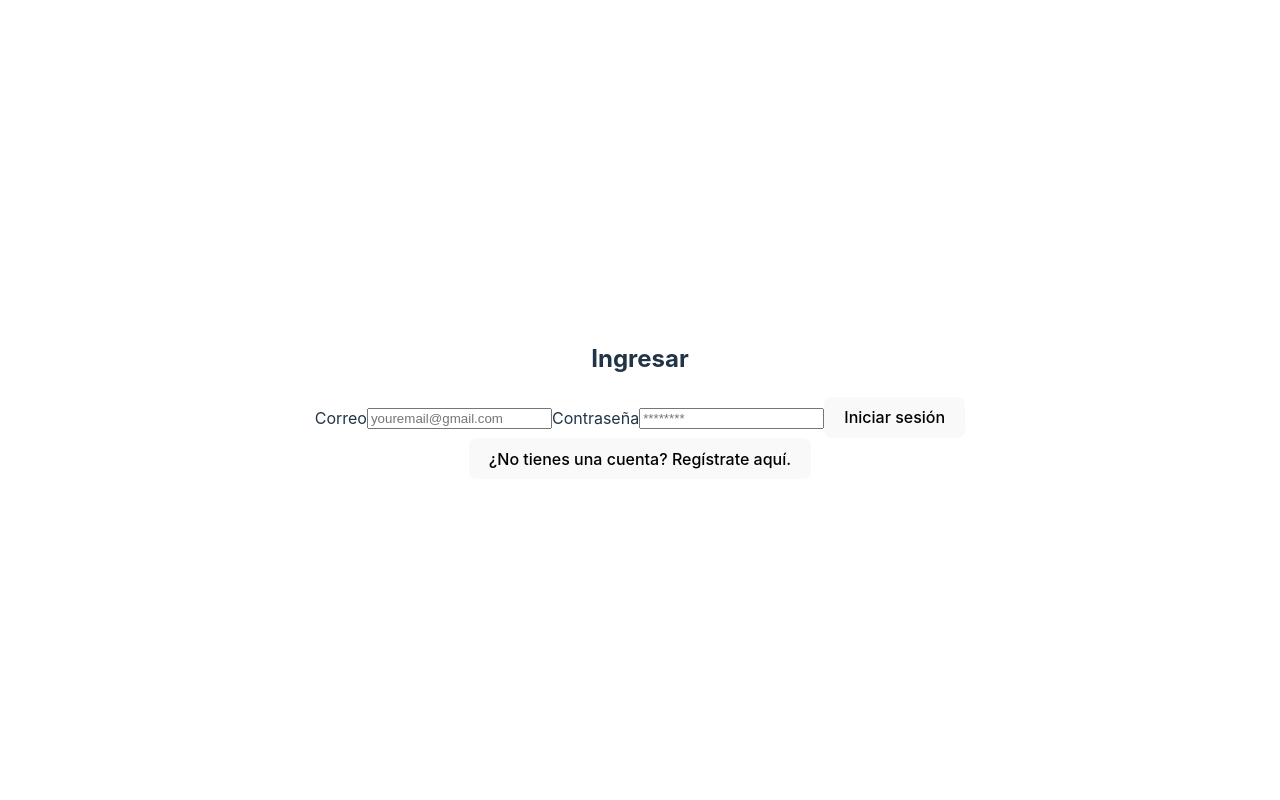
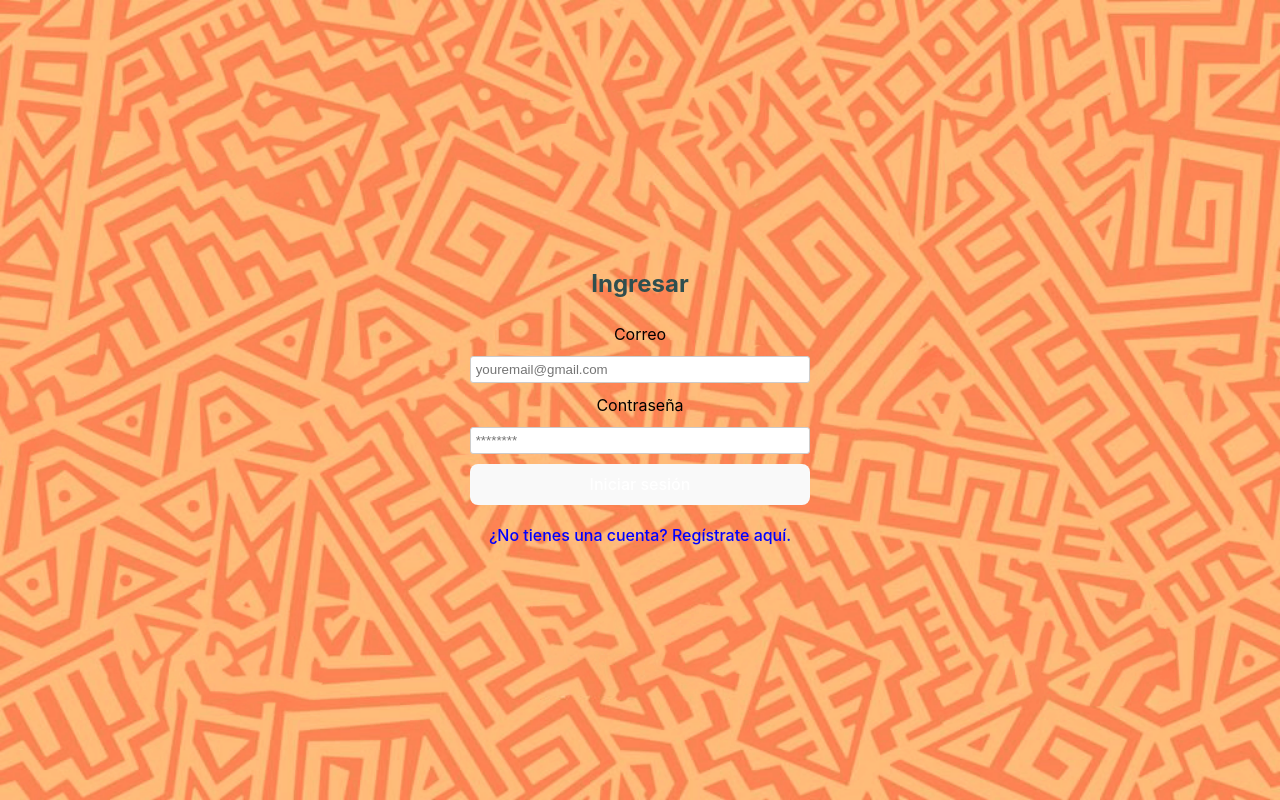
Before and after one commit to trobledo331/Artesanias-col, a React (Vite) app: page / in a window 1280 px wide. Built offline with nearby package versions, Linux system fonts and the light colour scheme.

Commit message:
Nuevas Actualizaciones

```diff
--- a/src/assets/css/Login.css
+++ b/src/assets/css/Ingresar.css
@@ -1,13 +1,21 @@
+body {
+    background-image: url('../img/fonts/fondo-artesanias.png');
+    background-size: cover;
+    background-repeat: no-repeat;
+    background-position: center center;
+}
+
 .container {
-    width: 300px;
+    width: 400px;
     margin: 0 auto;
     padding: 20px;
     border: 1px solid #ccc;
     border-radius: 5px;
+    box-shadow: 0 0 5px rgba(0, 0, 0, 0.3);
 }
 
-h1 {
-    text-align: center;
+.ingresar-title {
+    color: darkslategray;
 }
 
 form {
@@ -17,6 +25,7 @@ form {
 
 label {
     margin-bottom: 10px;
+    color: black;
 }
 
 input {
--- a/src/assets/css/Registrar.css
+++ b/src/assets/css/Registrar.css
@@ -1,13 +1,23 @@
+body {
+    background-image: url('../img/fonts/fondo-artesanias.png');
+    background-size: cover;
+    background-repeat: no-repeat;
+    background-position: center center;
+}
+
 .container {
     width: 400px;
     margin: 0 auto;
     padding: 20px;
     border: 1px solid #ccc;
     border-radius: 5px;
+    box-shadow: 0 0 5px rgba(0, 0, 0, 0.3);
 }
 
-h1 {
-    text-align: center;
+.registrarse-title {
+    color: darkslategray;
+    font-size: 24px;
+    margin-bottom: 20px;
 }
 
 form {
@@ -17,6 +27,7 @@ form {
 
 label {
     margin-bottom: 10px;
+    color: black;
 }
 
 input {
@@ -24,6 +35,11 @@ input {
     border: 1px solid #ccc;
     border-radius: 3px;
     margin-bottom: 10px;
+}
+
+input:focus {
+    outline: none;
+    box-shadow: 0 0 3px #007bff;
 }
 
 button {
@@ -35,6 +51,23 @@ button {
     cursor: pointer;
 }
 
+button:disabled {
+    background-color: #ccc;
+    cursor: not-allowed;
+}
+
 button:hover {
     background-color: #0069d9;
 }
+
+.link-btn {
+    margin-top: 10px;
+    color: blue;
+    background-color: transparent;
+    border: none;
+    cursor: pointer;
+}
+
+.link-btn:hover {
+    text-decoration: underline;
+}
--- a/src/components/Ingresar.jsx
+++ b/src/components/Ingresar.jsx
@@ -1,25 +1,60 @@
 import React, { useState } from "react";
+import '../assets/css/Ingresar.css';
 
 export const Ingresar = (props) => {
     const [email, setEmail] = useState('');
     const [pass, setPass] = useState('');
 
+    const handleChange = (e) => {
+        const { name, value } = e.target;
+        if (name === 'email') {
+            setEmail(value);
+        } else if (name === 'password') {
+            setPass(value);
+        }
+    }
+
     const handleSubmit = (e) => {
         e.preventDefault();
         console.log(email);
-    }
+        console.log(pass);
+
+    };
 
     return (
+        <div className="ingresar-page">
         <div className="auth-form-container">
-            <h2>Ingresar</h2>
+            <h2 className="ingresar-title">Ingresar</h2>
             <form className="login-form" onSubmit={handleSubmit}>
                 <label htmlFor="email">Correo</label>
-                <input value={email} onChange={(e) => setEmail(e.target.value)} type="email" placeholder="youremail@gmail.com" id="email" name="email" />
+                <input
+                    value={email}
+                    onChange={handleChange}
+                    type="email"
+                    placeholder="youremail@gmail.com"
+                    id="email"
+                    name="email"
+                />
                 <label htmlFor="password">Contraseña</label>
-                <input value={pass} onChange={(e) => setPass(e.target.value)} type="password" placeholder="********" id="password" name="password" />
+                <input
+                    value={pass}
+                    onChange={handleChange}
+                    type="password"
+                    placeholder="********"
+                    id="password"
+                    name="password"
+                />
                 <button type="submit">Iniciar sesión</button>
             </form>
-            <button className="link-btn" onClick={() => props.onFormSwitch('register')}>¿No tienes una cuenta? Regístrate aquí.</button>
+            <button
+                className="link-btn"
+                onClick={() => props.onFormSwitch('register')}
+            >
+                ¿No tienes una cuenta? Regístrate aquí.
+            </button>
         </div>
-    )
+    </div>
+);
 }
+
+export default Ingresar;
--- a/src/components/Registrar.jsx
+++ b/src/components/Registrar.jsx
@@ -1,5 +1,5 @@
-// Registrar.js
 import React, { useState } from "react";
+import '../assets/css/Registrar.css';
 
 export const Registrar = (props) => {
     const [email, setEmail] = useState('');
@@ -13,7 +13,7 @@ export const Registrar = (props) => {
 
     return (
         <div className="auth-form-container">
-            <h2>Registrar</h2>
+            <h2 className="registrarse-title">Registrarse</h2>
             <form className="register-form" onSubmit={handleSubmit}>
                 <label htmlFor="name">Nombre Completo</label>
                 <input value={name} name="name" onChange={(e) => setName(e.target.value)} id="name" placeholder="Nombre completo" />
@@ -27,3 +27,5 @@ export const Registrar = (props) => {
         </div>
     )
 }
+
+export default Registrar;
```
Also changed, not shown: src/assets/img/fonts/fondo-artesanias.png (added).
